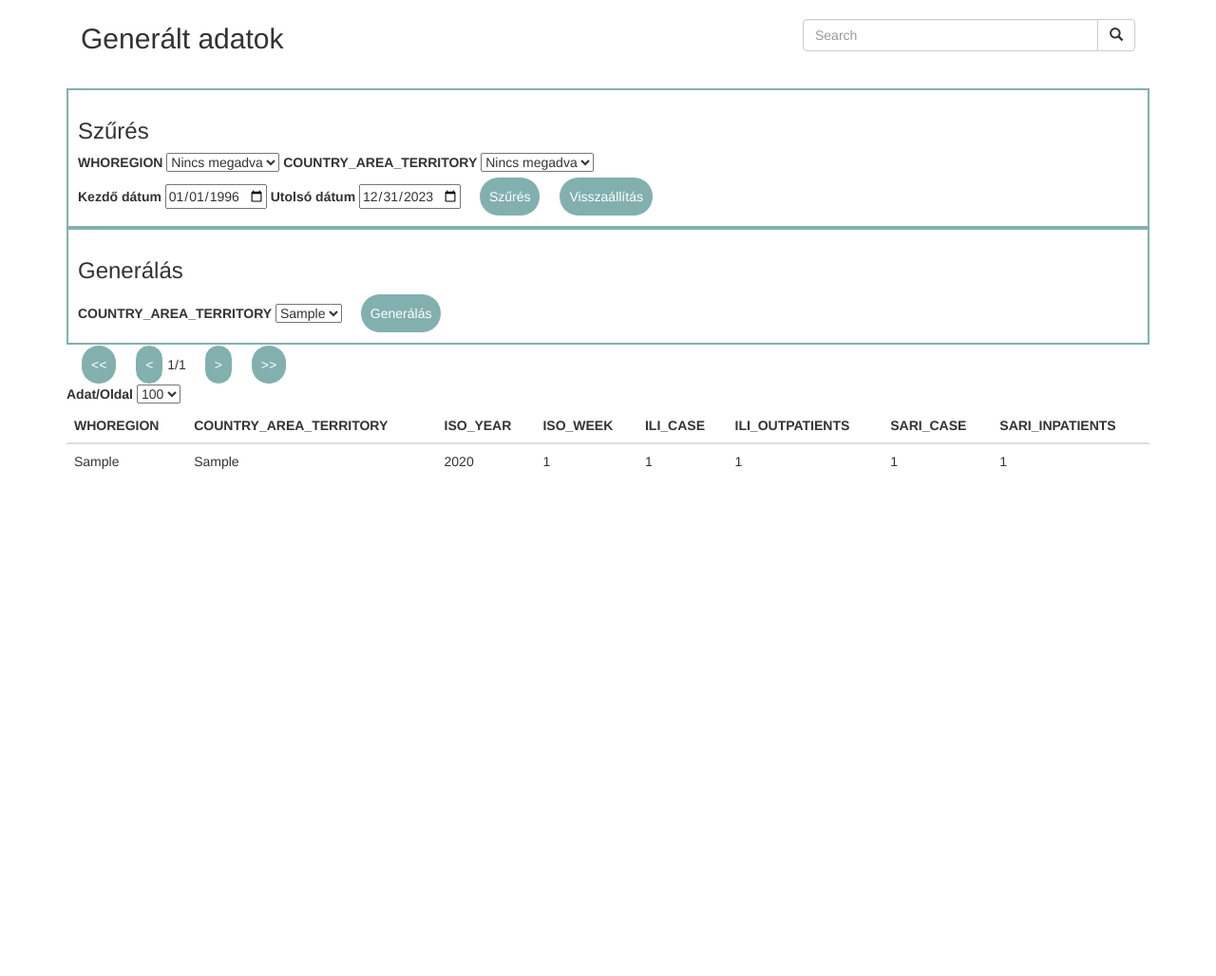
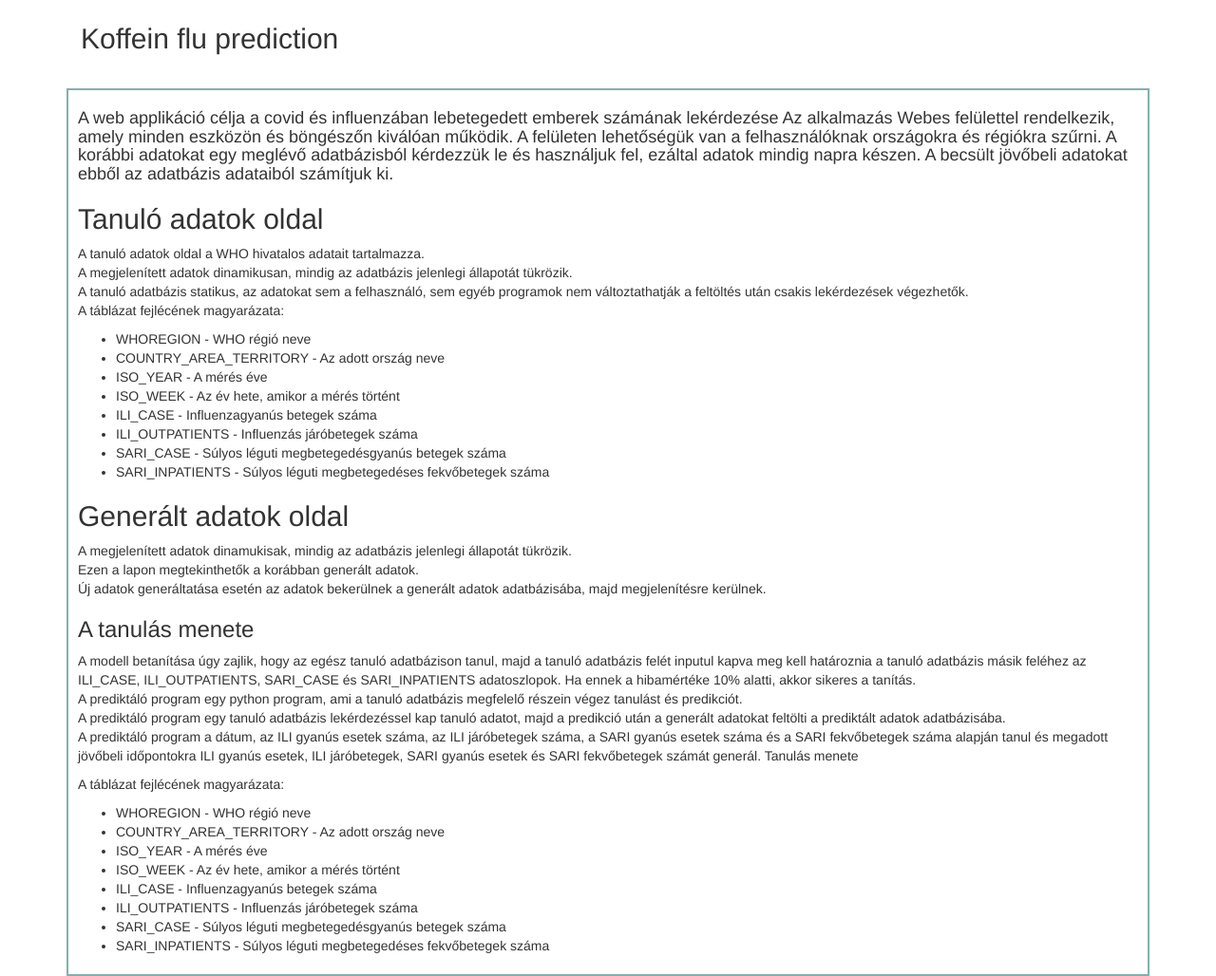
Before and after one commit to zsoltkovacs94/koffein-flu-prediction, a Django app: page /gen in a window 1280 px wide. Shown: the part 52-1080 px from the top of the page at 95% size. Before the commit the page ends 546 px from the top, so only its background shows below. Run offline with Django 4.2, Linux system fonts and the light colour scheme; tables that the repository leaves empty hold one stand-in row (values such as "Sample post"); some libraries are stand-ins or nearby versions.

Commit message:
Index oldal javítása

```diff
--- a/koffein_flu_prediction/website/templates/index.html
+++ b/koffein_flu_prediction/website/templates/index.html
@@ -21,7 +21,7 @@
                     <span class="icon-bar"></span>
                     <span class="icon-bar"></span>
                 </button>
-                <a class="navbar-brand" href="">Koffein flu prediction</a>
+                <a href="{% url 'index' %}" class="navbar-brand" href="">Koffein flu prediction</a>
             </div>
             <div class="collapse navbar-collapse" id="myNavbar">
                 <ul class="nav navbar-nav">
@@ -36,133 +36,71 @@
 <div class="container" style="margin-bottom: 20px;">
 
     <div class=" fejlec col-sm-8">
-        <p class="generaltadatok">Generált adatok</p>
+        <p class="generaltadatok">Koffein flu prediction</p>
     </div>
     <div class="searc col-sm-4">
-        <div class="input-group">
-            <input type="text" class="form-control" placeholder="Search" name="search">
-            <div class="input-group-btn">
-                <button class="btn btn-default" type="submit">
-                    <i class="glyphicon glyphicon-search"></i>
-                </button>
-            </div>
-        </div>
+
     </div>
 
 
 </div>
 <div class="container">
-    <form method="post">
-        {% csrf_token %}
-        <!--Példa szűrés felület-->
-        <div class="doboz">
-            <h3>Szűrés</h3>
-            <label for="WHOREGION">WHOREGION</label>
-            <select name="WHOREGION" id="WHOREGION">
-                <option value="Any">Nincs megadva</option>
-                {% for item in region %}
-                {% if szures.0 == item.WHOREGION %}
-                <option value="{{ item.WHOREGION }}" selected>{{ item.WHOREGION }}</option>
-                {% else %}
-                <option value="{{ item.WHOREGION }}">{{ item.WHOREGION }}</option>
-                {% endif %}
-                {% endfor %}
-            </select>
-            <label for="coarte">COUNTRY_AREA_TERRITORY</label>
-            <select name="coarte" id="coarte" value="{{ szures.1 }}">
-                <option value="Any">Nincs megadva</option>
-                {% for item in coarte %}
-                {% if szures.1 == item.COUNTRY_AREA_TERRITORY %}
-                <option value="{{ item.COUNTRY_AREA_TERRITORY }}" selected>{{ item.COUNTRY_AREA_TERRITORY }}</option>
-                {% else %}
-                <option value="{{ item.COUNTRY_AREA_TERRITORY }}">{{ item.COUNTRY_AREA_TERRITORY }}</option>
-                {% endif %}
-                {% endfor %}
-            </select>
-            <br>
-            <label for="startDate">Kezdő dátum</label>
-            <input type="date" name="startDate" id="startDate" min="1996-01-01" max="{{ date }}" value="{{ szures.2 }}">
-            <label for="endDate">Utolsó dátum</label>
-            <input type="date" name="endDate" id="endDate" min="1996-01-01" max="{{ date }}" value="{{ szures.3 }}">
-            <button type="submit" name="filter" class="frissites">Szűrés</button>
-            <button type="submit" name="reset" class="frissites">Visszaállítás</button>
-        </div>
-        <div class="doboz">
-            <h3>Generálás</h3>
-            <label for="gencoarte">COUNTRY_AREA_TERRITORY</label>
-            <select name="gencoarte" id="gencoarte">
-                {% for item in gencoarte %}
-                <option value="{{ item.COUNTRY_AREA_TERRITORY }}">{{ item.COUNTRY_AREA_TERRITORY }}</option>
-                {% endfor %}
-            </select>
-            <button type="submit" name="generate" class="frissites">Generálás</button>
-            <br>
-            {% if genmessage != '' %}
-            <p>{{ genmessage }}</p>
-            <br>
-            {% endif %}
-        </div>
-        <button type="submit" name="backMore" class="frissites"><<</button>
-        <button type="submit" name="back" class="frissites"><</button>
-        <span>{{ page }}/{{ maxpage }}</span>
-        <button type="submit" name="forward" class="frissites">></button>
-        <button type="submit" name="forwardMore" class="frissites">>></button>
-    </form>
-    <form method="post">
-        {% csrf_token %}
-        <label for="setps">Adat/Oldal</label>
-        <select id='setps' name='setps' onchange='{this.form.submit()}'>
-            {% if ps == 25 %}
-            <option value='25' selected>25</option>
-            {% else %}
-            <option value='25'>25</option>
-            {% endif %}
-            {% if ps == 50 %}
-            <option value='50' selected>50</option>
-            {% else %}
-            <option value='50'>50</option>
-            {% endif %}
-            {% if ps == 100 %}
-            <option value='100' selected>100</option>
-            {% else %}
-            <option value='100'>100</option>
-            {% endif %}
-            {% if ps == 250 %}
-            <option value='250' selected>250</option>
-            {% else %}
-            <option value='250'>250</option>
-            {% endif %}
-        </select>
-    </form>
-    <table class="table table-hover">
-        <thead>
-        <tr>
-            <th>WHOREGION</th>
-            <th>COUNTRY_AREA_TERRITORY</th>
-            <th>ISO_YEAR</th>
-            <th>ISO_WEEK</th>
-            <th>ILI_CASE</th>
-            <th>ILI_OUTPATIENTS</th>
-            <th>SARI_CASE</th>
-            <th>SARI_INPATIENTS</th>
-        </tr>
-        </thead>
-        <tbody>
-        {% for item in current %}
-        <tr>
-            <td>{{ item.WHOREGION }}</td>
-            <td>{{ item.COUNTRY_AREA_TERRITORY }}</td>
-            <td>{{ item.ISO_YEAR }}</td>
-            <td>{{ item.ISO_WEEK }}</td>
-            <td>{{ item.ILI_CASE }}</td>
-            <td>{{ item.ILI_OUTPATIENTS }}</td>
-            <td>{{ item.SARI_CASE }}</td>
-            <td>{{ item.SARI_INPATIENTS }}</td>
-        </tr>
-        {% endfor %}
+<div class="doboz">
+    <h4>A web applikáció célja a covid és influenzában lebetegedett emberek számának lekérdezése Az alkalmazás Webes felülettel rendelkezik, amely minden eszközön és böngészőn kiválóan működik.
+        A felületen lehetőségük van a felhasználóknak országokra és régiókra szűrni. A korábbi adatokat egy meglévő adatbázisból kérdezzük le és használjuk fel, ezáltal adatok mindig napra készen.
+        A becsült jövőbeli adatokat ebből az adatbázis adataiból számítjuk ki.</h4>
 
-        </tbody>
-    </table>
+<h2>Tanuló adatok oldal</h2>
+<p>A tanuló adatok oldal a WHO hivatalos adatait tartalmazza.<br>
+    A megjelenített adatok dinamikusan, mindig az adatbázis jelenlegi állapotát tükrözik.<br>
+    A tanuló adatbázis statikus, az adatokat sem a felhasználó, sem egyéb programok nem változtathatják a feltöltés után csakis lekérdezések végezhetők.<br>
+    A táblázat  fejlécének magyarázata:<br>
+    <ul>
+    <li>WHOREGION - WHO régió neve</li>
+    <li>COUNTRY_AREA_TERRITORY - Az adott ország neve</li>
+    <li>ISO_YEAR - A mérés éve</li>
+    <li>ISO_WEEK - Az év hete, amikor a mérés történt</li>
+    <li>ILI_CASE - Influenzagyanús betegek száma</li>
+    <li>ILI_OUTPATIENTS - Influenzás járóbetegek száma</li>
+    <li>SARI_CASE - Súlyos léguti megbetegedésgyanús betegek száma</li>
+    <li>SARI_INPATIENTS - Súlyos léguti megbetegedéses fekvőbetegek száma</li>
+
+</ul>
+<h2>Generált adatok oldal</h2>
+    <p>A megjelenített adatok dinamukisak, mindig az adatbázis jelenlegi állapotát tükrözik.<br>
+        Ezen a lapon megtekinthetők a korábban generált adatok.<br>
+        Új adatok generáltatása esetén az adatok bekerülnek a generált adatok adatbázisába, majd megjelenítésre kerülnek.<br>
+        <h3>A tanulás menete</h3>
+    <p>A modell betanítása úgy zajlik, hogy az egész tanuló adatbázison tanul, majd a tanuló adatbázis felét inputul kapva meg kell határoznia a tanuló adatbázis másik feléhez az ILI_CASE, ILI_OUTPATIENTS, SARI_CASE és SARI_INPATIENTS adatoszlopok. Ha ennek a hibamértéke 10% alatti, akkor sikeres a tanítás.<br>
+ A prediktáló program egy python program, ami a tanuló adatbázis megfelelő részein végez tanulást és predikciót.<br>
+        A prediktáló program egy tanuló adatbázis lekérdezéssel kap tanuló adatot, majd a predikció után a generált adatokat feltölti a prediktált adatok adatbázisába.<br>
+        A prediktáló program a dátum, az ILI gyanús esetek száma, az ILI járóbetegek száma, a SARI gyanús esetek száma és a SARI fekvőbetegek száma alapján tanul és megadott jövőbeli időpontokra ILI gyanús esetek, ILI járóbetegek, SARI gyanús esetek és SARI fekvőbetegek számát generál.
+   Tanulás menete
+
+    </p>
+
+
+
+
+
+
+
+    <p>A táblázat fejlécének magyarázata:
+       <ul>
+    <li>WHOREGION - WHO régió neve</li>
+    <li>COUNTRY_AREA_TERRITORY - Az adott ország neve</li>
+    <li>ISO_YEAR - A mérés éve</li>
+    <li>ISO_WEEK - Az év hete, amikor a mérés történt</li>
+    <li>ILI_CASE - Influenzagyanús betegek száma</li>
+    <li>ILI_OUTPATIENTS - Influenzás járóbetegek száma</li>
+    <li>SARI_CASE - Súlyos léguti megbetegedésgyanús betegek száma</li>
+    <li>SARI_INPATIENTS - Súlyos léguti megbetegedéses fekvőbetegek száma</li>
+
+</ul>
+
+</p>
 </div>
+    </div>
+
 </body>
 </html>
```
